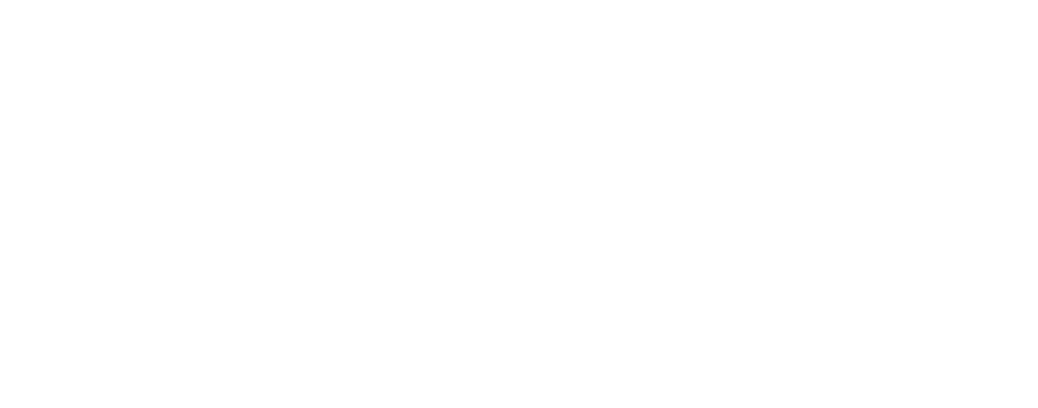
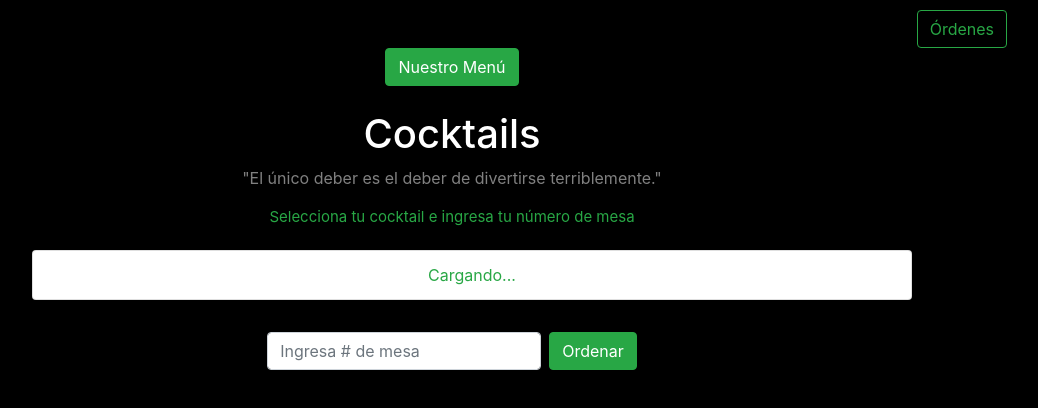
Before and after one commit to Edgar0710/practica11, a plain HTML site: page index.html in a window 1280 px wide. Shown: the whole page, without its empty margins (188-1226 px from the left). Drawn offline with nearby package versions, Linux system fonts and the light colour scheme.

Commit message:
Diseño pagina Index

```diff
--- a/css/style.css
+++ b/css/style.css
@@ -0,0 +1,15 @@
+/*---------------------General---------------------------**/
+body {
+    background-color: black;
+  }
+
+/*-----------------Index------------------*/
+  .instrucciones-text {
+    font-size: 15px;
+    padding-bottom: 5px;
+    color: white;
+  }
+  .div_pedidos {
+    background-color: black;
+    padding-top: 10px;
+  }
--- a/index.html
+++ b/index.html
@@ -1,13 +1,93 @@
 <!DOCTYPE html>
 <html lang="en">
-<head>
-    <meta charset="UTF-8">
-    <meta http-equiv="X-UA-Compatible" content="IE=edge">
-    <meta name="viewport" content="width=device-width, initial-scale=1.0">
+  <head>
+    <meta charset="UTF-8" />
+    <meta name="viewport" content="width=device-width, initial-scale=1.0" />
+    <link
+      rel="stylesheet"
+      href="https://stackpath.bootstrapcdn.com/bootstrap/4.3.1/css/bootstrap.min.css"
+      integrity="sha384-ggOyR0iXCbMQv3Xipma34MD+dH/1fQ784/j6cY/iJTQUOhcWr7x9JvoRxT2MZw1T"
+      crossorigin="anonymous"
+    />
     <link rel="stylesheet" href="/css/style.css" />
     <title>Mojito Lounge Bar</title>
-</head>
-<body>
+  </head>
 
-</body>
+  <body>
+    <div class="row div_pedidos text-right">
+      <div class="container">
+        <button
+          type="button"
+          class="btn btn-outline-success"
+          onclick="window.location.href='/login.html'"
+        >
+          Órdenes
+        </button>
+      </div>
+    </div>
+    <header class="masthead">
+      <div class="container d-flex h-100 align-items-center">
+        <div class="mx-auto text-center">
+          <a class="btn btn-success js-scroll-trigger btn-menu" href="#menu"
+            >Nuestro Menú</a
+          >
+        </div>
+      </div>
+    </header>
+
+    <section class="menu-section text-center" id="menu">
+      <div class="container">
+        <div class="row">
+          <div class="col-lg-10 mx-auto">
+            <h1 class="text-white mb-6 mt-4">Cocktails</h1>
+            <p class="text-white-50 quote-text">
+              "El único deber es el deber de divertirse terriblemente."
+            </p>
+            <p class="instrucciones-text float-center text-success">
+              Selecciona tu cocktail e ingresa tu número de mesa
+            </p>
+            <ul id="platillos">
+              <li class="list-group-item text-success">Cargando...</li>
+            </ul>
+
+            <form class="form-inline text-center">
+              <div class="form-group mx-auto mb-2">
+                <label for="inputPassword2" class="sr-only">Password</label>
+                <input
+                  type="number"
+                  class="form-control mr-2"
+                  id="mesa"
+                  placeholder="Ingresa # de mesa"
+                />
+                <button
+                  class="btn btn-success my-3 mx-auto d-block"
+                  type="submit"
+                  onclick="sendOrder()"
+                >
+                  Ordenar
+                </button>
+              </div>
+            </form>
+          </div>
+        </div>
+      </div>
+    </section>
+
+    <script
+      src="https://code.jquery.com/jquery-3.3.1.slim.min.js"
+      integrity="sha384-q8i/X+965DzO0rT7abK41JStQIAqVgRVzpbzo5smXKp4YfRvH+8abtTE1Pi6jizo"
+      crossorigin="anonymous"
+    ></script>
+    <script
+      src="https://cdnjs.cloudflare.com/ajax/libs/popper.js/1.14.7/umd/popper.min.js"
+      integrity="sha384-UO2eT0CpHqdSJQ6hJty5KVphtPhzWj9WO1clHTMGa3JDZwrnQq4sF86dIHNDz0W1"
+      crossorigin="anonymous"
+    ></script>
+    <script
+      src="https://stackpath.bootstrapcdn.com/bootstrap/4.3.1/js/bootstrap.min.js"
+      integrity="sha384-JjSmVgyd0p3pXB1rRibZUAYoIIy6OrQ6VrjIEaFf/nJGzIxFDsf4x0xIM+B07jRM"
+      crossorigin="anonymous"
+    ></script>
+    <script src="js/main.js"></script>
+  </body>
 </html>
```
